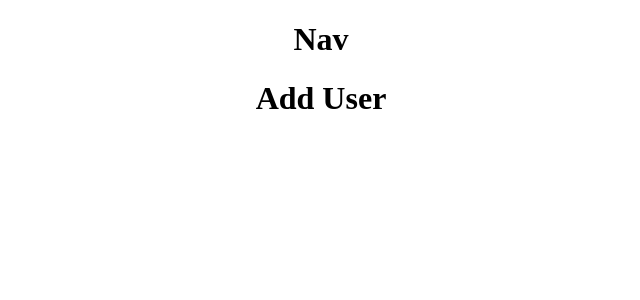
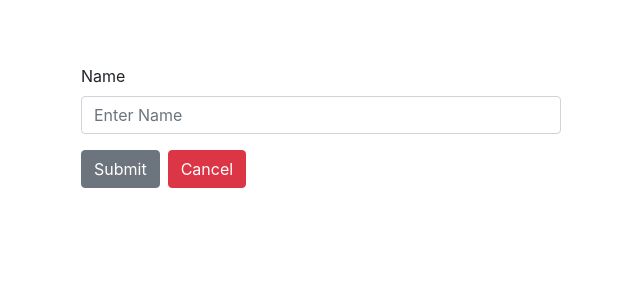
Before and after one commit to zachariah11jerobert/react-context-api-crud, a React (Create React App) app: page /add in a window 1280 px wide. Shown: the top 300 px of the page, without its empty margins (319-959 px from the left). Built offline with nearby package versions, Linux system fonts and the light colour scheme.

Commit message:
done add & edit form

```diff
--- a/src/App.js
+++ b/src/App.js
@@ -4,11 +4,12 @@
 import {AddUser} from './components/AddUser';
 import {EditUser} from './components/EditUser';
 
+import 'bootstrap/dist/css/bootstrap.min.css';
+
 function App() {
   return (
-    <div className="App">
+    <div style={{maxWidth:"30rem",margin:"4rem auto"}}>
      <Router>
-       <h1>Nav</h1>
        <Switch>
          <Route exact path="/" component={Home} />
          <Route path="/add" component={AddUser} />
--- a/src/components/AddUser.js
+++ b/src/components/AddUser.js
@@ -1,9 +1,15 @@
-import React from 'react'
+import {Link} from 'react-router-dom';
+import {Form,FormGroup,Label,Input,Button} from 'reactstrap';
 
 export const AddUser = () => {
     return (
-        <div>
-            <h1>Add User</h1>
-        </div>
+        <Form>
+            <FormGroup>
+                <Label>Name</Label>
+                <Input type="text" placeholder="Enter Name"></Input>
+            </FormGroup>
+            <Button type="submit">Submit</Button>
+            <Link to="/" className="btn btn-danger ml-2">Cancel</Link>
+        </Form>
     )
 }
--- a/src/components/EditUser.js
+++ b/src/components/EditUser.js
@@ -1,9 +1,15 @@
-import React from 'react'
+import {Link} from 'react-router-dom';
+import {Form,FormGroup,Label,Input,Button} from 'reactstrap';
 
 export const EditUser = () => {
     return (
-        <div>
-            <h1>Edit User</h1>
-        </div>
+        <Form>
+            <FormGroup>
+                <Label>Name</Label>
+                <Input type="text" placeholder="Enter Name"></Input>
+            </FormGroup>
+            <Button type="submit">Edit Name</Button>
+            <Link to="/" className="btn btn-danger ml-2">Cancel</Link>
+        </Form>
     )
 }
```
